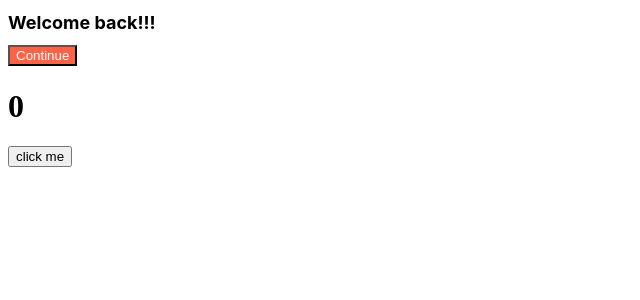
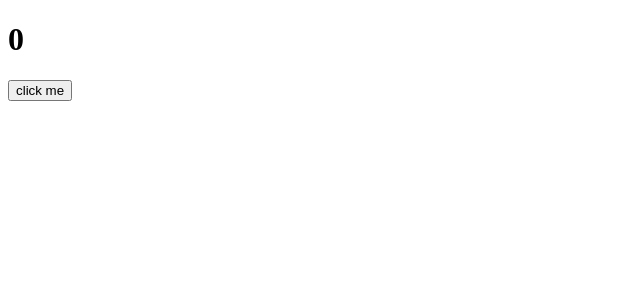
Before and after one commit to hoiwonkim/React_JS_Movie_Web_Test, a React (Create React App) app: page / in a window 1280 px wide. Shown: the top 300 px of the page, without its empty margins (0-640 px from the left). Built offline with nearby package versions, Linux system fonts and the light colour scheme.

Commit message:
6.1 useEffect

```diff
--- a/src/App.js
+++ b/src/App.js
@@ -1,19 +1,18 @@
-import Button from "./Button";
-import styles from "./App.module.css";
-import { useState } from "react";
+import React, { useState, useEffect } from "react";
 
 function App() {
   const [counter, setValue] = useState(0);
   const onClick = () => setValue((prev) => prev + 1);
   console.log("call an api");
+  console.log("i run all the time");
+  useEffect(() => {
+    console.log("CALL THE API....");
+  }, []);
   return (
     <div>
-      <h1 className={styles.title}>Welcome back!!!</h1>
-      <Button text={"Continue"} />
       <h1>{counter}</h1>
       <button onClick={onClick}>click me</button>
     </div>
   );
 }
-
 export default App;
```
